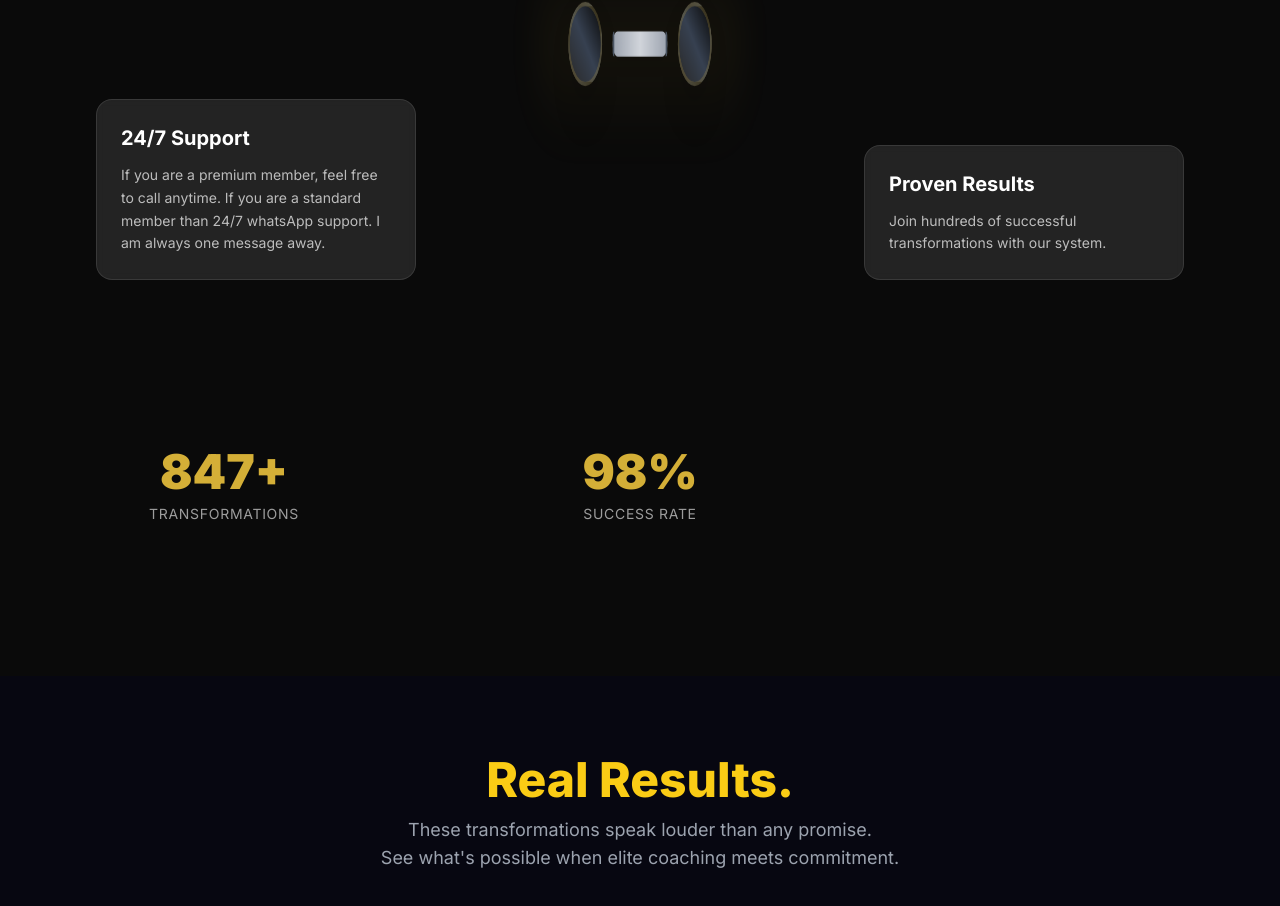
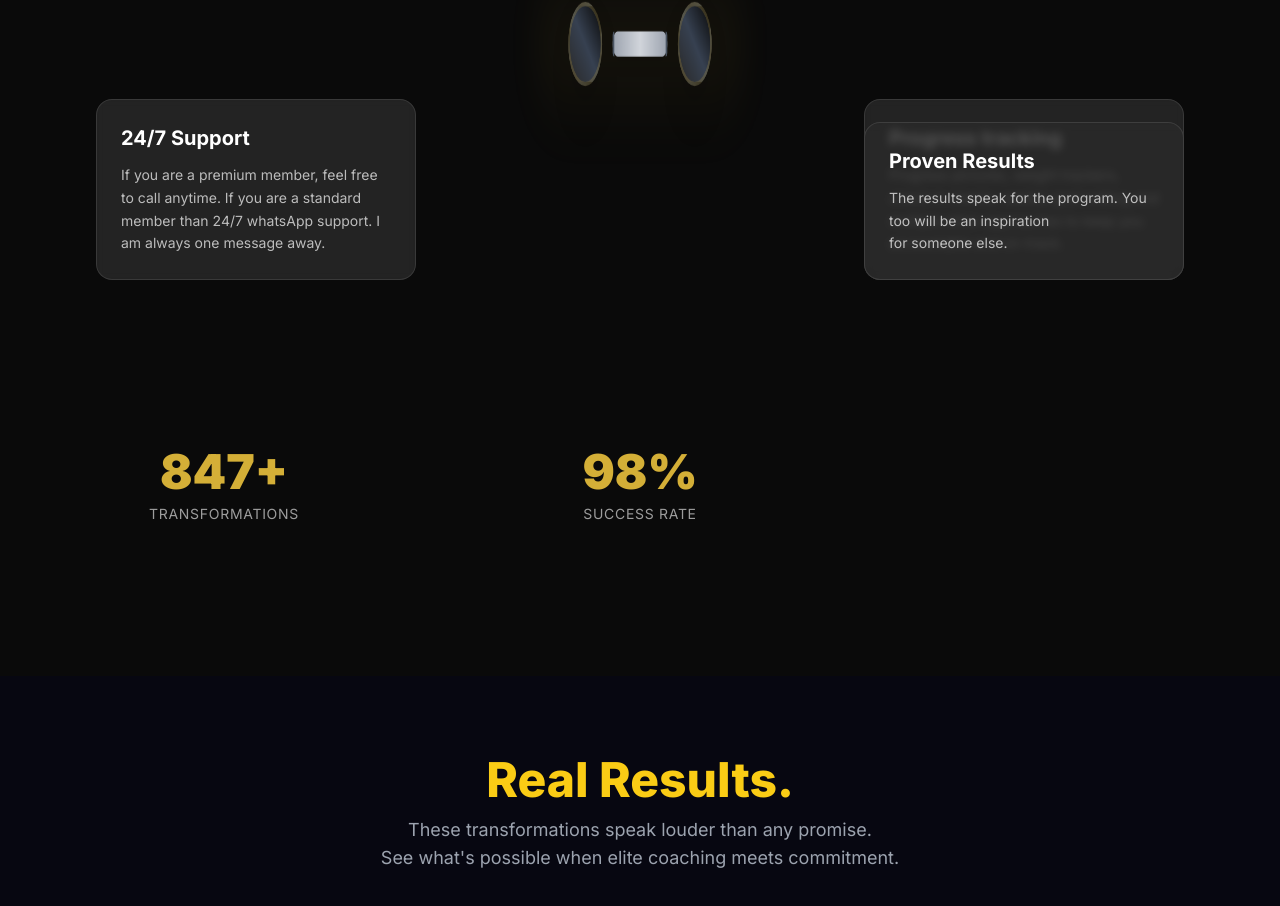
Before and after one commit to snuvaibh1/yash12, a React (Vite) app: page / in a window 1280 px wide. Shown: the part 3080-3986 px from the top of the page. Built offline with nearby package versions, Linux system fonts and the light colour scheme.

Commit message:
Updated DumbbellSection.tsx

```diff
--- a/src/components/DumbbellSection.tsx
+++ b/src/components/DumbbellSection.tsx
@@ -31,9 +31,15 @@ const DumbbellSection: React.FC = () => {
       position: 'bottom-left',
     },
     {
+      title: 'Progress tracking',
+      description:
+        'Progress pictures, weight trackers, check-in sheets, weekly goal setting and multiple other approaches to keep you accountable and on-track.',
+      position: 'bottom-right',
+    },
+    {
       title: 'Proven Results',
       description:
-        'Join hundreds of successful transformations with our system.',
+        'The results speak for the program. You too will be an inspiration for someone else.',
       position: 'bottom-right',
     },
   ];
```
